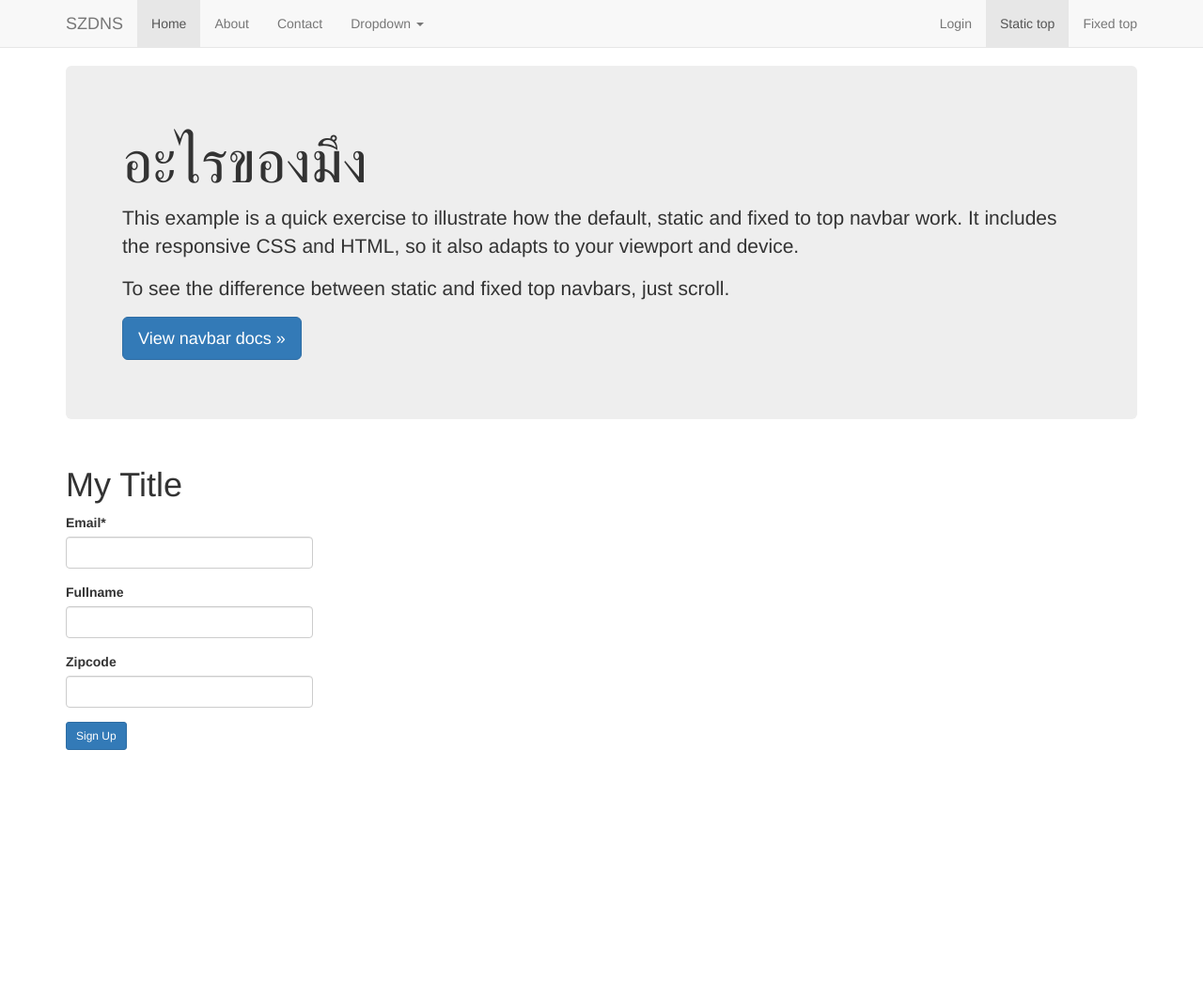
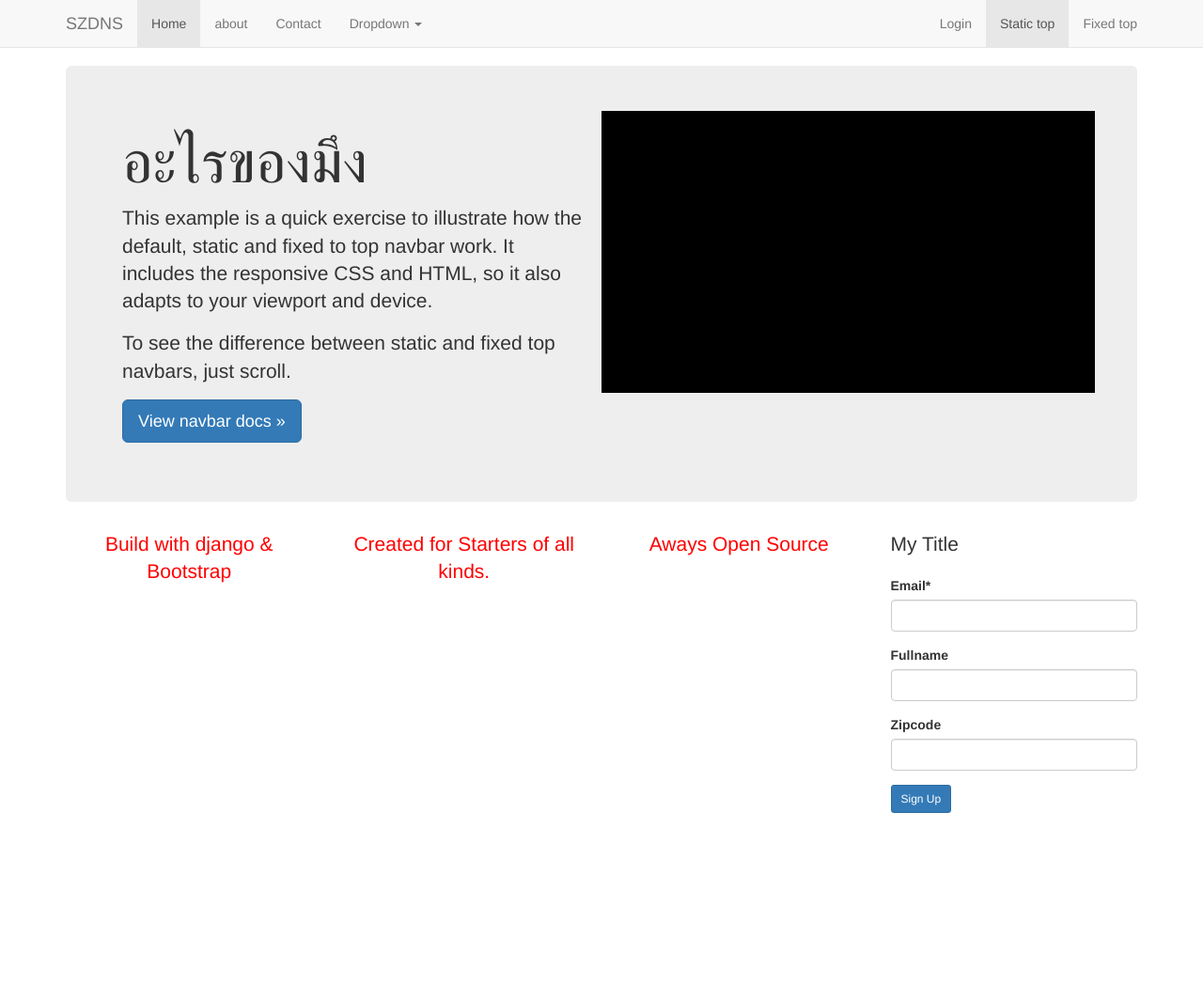
Before and after one commit to sznote/myapp01, a Django app: page / in a window 1280 px wide. Shown: the top 1064 px of the page at 94% size. Run offline with Django 3.2, Linux system fonts and the light colour scheme; some libraries are stand-ins or nearby versions.

Commit message:
Merge branch 'master' of https://github.com/sznote/myapp01
# Conflicts:
#	src/newsaza/templates/home.html

```diff
--- a/src/newsaza/views.py
+++ b/src/newsaza/views.py
@@ -45,8 +45,8 @@ def home(request):
 
     context["title"]= title
 
+    #return render(request, "example_fluid.html", context)
     return render(request, "home.html", context)
-
 
     # return render(request,"home.html",{})
     # return render(request,"home.html",context=mytitle)
--- /dev/null
+++ b/src/templates/about.html
@@ -0,0 +1 @@
+my name is saza !!
--- a/src/templates/base.html
+++ b/src/templates/base.html
@@ -15,6 +15,12 @@
 
     {% include  'head_css.html' %}
 
+    <style>
+      {% block style %}
+      {% endblock %}
+    </style>
+
+
   </head>
 
   <body>
@@ -27,14 +33,25 @@
 
       <!-- Main component for a primary marketing message or call to action -->
       {% block jumbotron %}
+
        <div class="jumbotron">
-        <h1>อะไรของมึง</h1>
-        <p>This example is a quick exercise to illustrate how the default, static and fixed to top navbar work. It includes the responsive CSS and HTML, so it also adapts to your viewport and device.</p>
-        <p>To see the difference between static and fixed top navbars, just scroll.</p>
-        <p>
-          <a class="btn btn-lg btn-primary" href="../../components/#navbar" role="button">View navbar docs &raquo;</a>
-        </p>
+
+            <div class="row">
+              <div class='col-sm-6'>
+                  <h1>อะไรของมึง</h1>
+                  <p class="lead">This example is a quick exercise to illustrate how the default, static and fixed to top navbar work. It includes the responsive CSS and HTML, so it also adapts to your viewport and device.</p>
+                  <p>To see the difference between static and fixed top navbars, just scroll.</p>
+                  <p>
+                    <a class="btn btn-lg btn-primary" href="../../components/#navbar" role="button">View navbar docs &raquo;</a>
+                  </p>
+              </div>
+
+              <div class='col-sm-6' style="background-color:black;height:300px;">
+              </div>
+
+             </div>
        </div>
+
       {% endblock %}
 
       {% block content %}
--- a/src/templates/home.html
+++ b/src/templates/home.html
@@ -7,6 +7,19 @@
     {{ block.super }}
     <!-- {{ title }} -->
     {% endblock %}
+
+<style>
+    {% block style %}
+
+    .text-align-center {
+        text-align: center;
+        color: red;
+    }
+
+    {% endblock %}
+
+</style>
+
 <!--
 # -- -- --
 #
@@ -25,17 +38,14 @@
 {% block content %}
 
 <div class="row">
-   <div class="col-sm-6 col-md-3">
+
+   <div class='col-sm-3 pull-right'>
 
         <form method='POST' action="/">
         {% csrf_token %}
-
-     <h1> {{ title }} </h1>
+        <p class="lead" > {{ title }} </p>
          <!-- {{ request.user }} -->
               {{ form|crispy }}
-
-
-
         <!--
 
         Username is: {{ request.user }}
@@ -45,9 +55,7 @@
         email :: {{ email }} <BR>
         <div></div>
         -->
-
         <input class="btn btn-primary btn-sm" type="submit" value="Sign Up">
-
        <!--
      <div></div>
         {% for field in form %}
@@ -61,7 +69,21 @@
         {% endfor %}
     -->
         </form>
+
    </div>
+
+
+    <div class='col-sm-3'>
+        <p class="lead text-align-center"> Build with django &amp; Bootstrap</p>
+    </div>
+    <div class='col-sm-3'>
+        <p class="lead text-align-center"> Created for Starters of all kinds.</p>
+    </div>
+    <div class='col-sm-3'>
+        <p class="lead text-align-center"> Aways Open Source</p>
+    </div>
+
+
 </div>
 
 {% endblock %}
--- a/src/templates/navbar.html
+++ b/src/templates/navbar.html
@@ -11,9 +11,9 @@
         </div>
         <div id="navbar" class="navbar-collapse collapse">
           <ul class="nav navbar-nav">
-            <li class="active"><a href="#">Home</a></li>
-            <li><a href="#about">About</a></li>
-            <li><a href="#contact">Contact</a></li>
+            <li class="active"><a href="{% url 'home' %}">Home</a></li>
+            <li><a href="{% url 'about' %}"> about</a></li>
+            <li><a href="{% url 'contact' %}">Contact</a></li>
             <li class="dropdown">
               <a href="#" class="dropdown-toggle" data-toggle="dropdown" role="button" aria-haspopup="true" aria-expanded="false">Dropdown <span class="caret"></span></a>
               <ul class="dropdown-menu">
--- a/src/trydjango18/urls.py
+++ b/src/trydjango18/urls.py
@@ -23,9 +23,10 @@ from django.contrib import admin
 urlpatterns = [
     url(r'^$','newsaza.views.home',name='home'),
     url(r'^admin/', include(admin.site.urls)),
-    url(r'^news/','newslatter.views.home',name='home'),
+    url(r'^news/','newslatter.views.home',name='news'),
     url(r'^saza/','newsaza.views.saza',name='saza'),
     url(r'^contact/$','newsaza.views.contact',name='contact'),
+     url(r'^about/','trydjango18.views.about',name='about'),
 #    url(r'^aaa/','newslatter.views.aaa',name='aaa'),
 ]
 
```
Also changed, not shown: src/templates/example_fluid.html (added, +51 -0 lines), src/trydjango18/views.py (added, +12 -0 lines). Lines whose indentation alone changed are shown as unchanged.
